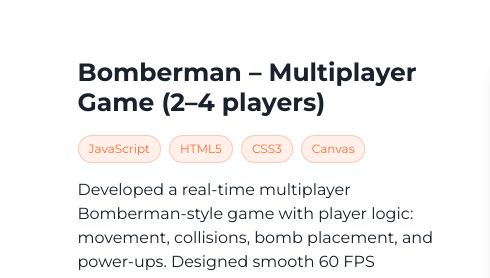
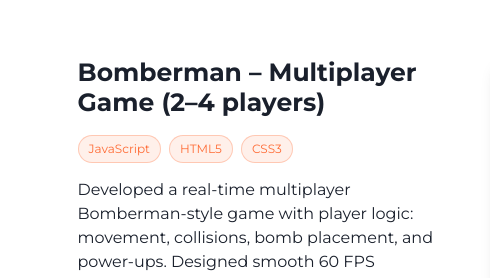
Before and after one commit to Abdelilah-99/MyPortfolio, a website built with Parcel: page src/index.html in a window 1280 px wide. Shown: the part 2780-3058 px from the top of the page, 0-490 px from the left. Built offline with nearby package versions, Linux system fonts and the light colour scheme; grey boxes are pictures that could not be loaded.

Commit message:
remove canvas

```diff
--- a/src/index.html
+++ b/src/index.html
@@ -331,7 +331,6 @@
                   <span class="tech-tag">JavaScript</span>
                   <span class="tech-tag">HTML5</span>
                   <span class="tech-tag">CSS3</span>
-                  <span class="tech-tag">Canvas</span>
                 </div>
                 <div>
                   <p class="mb-4">
```
